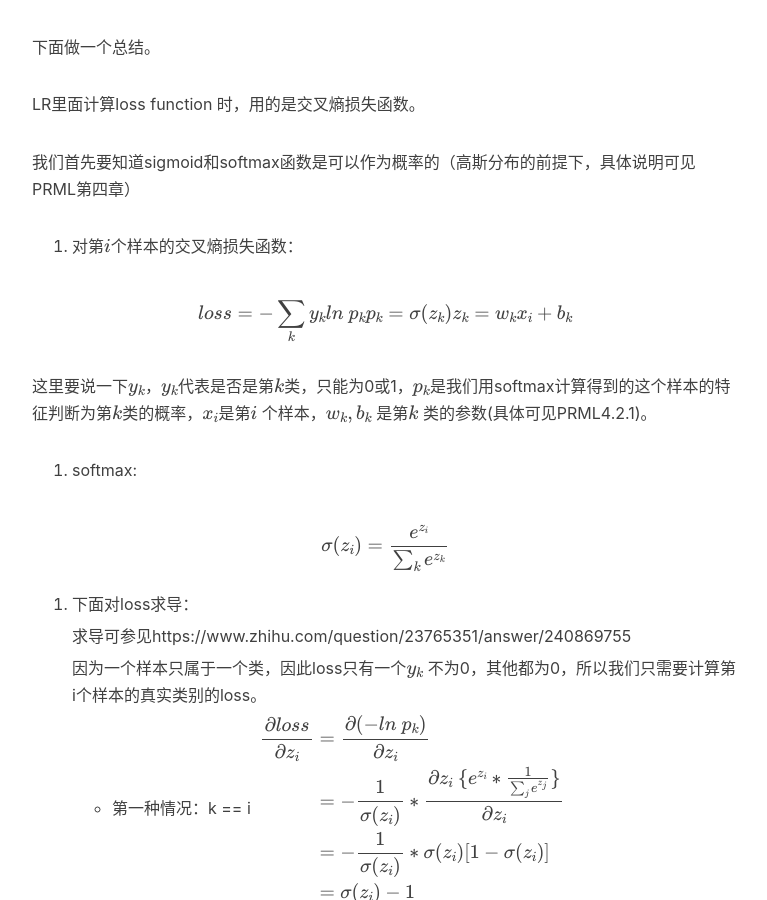
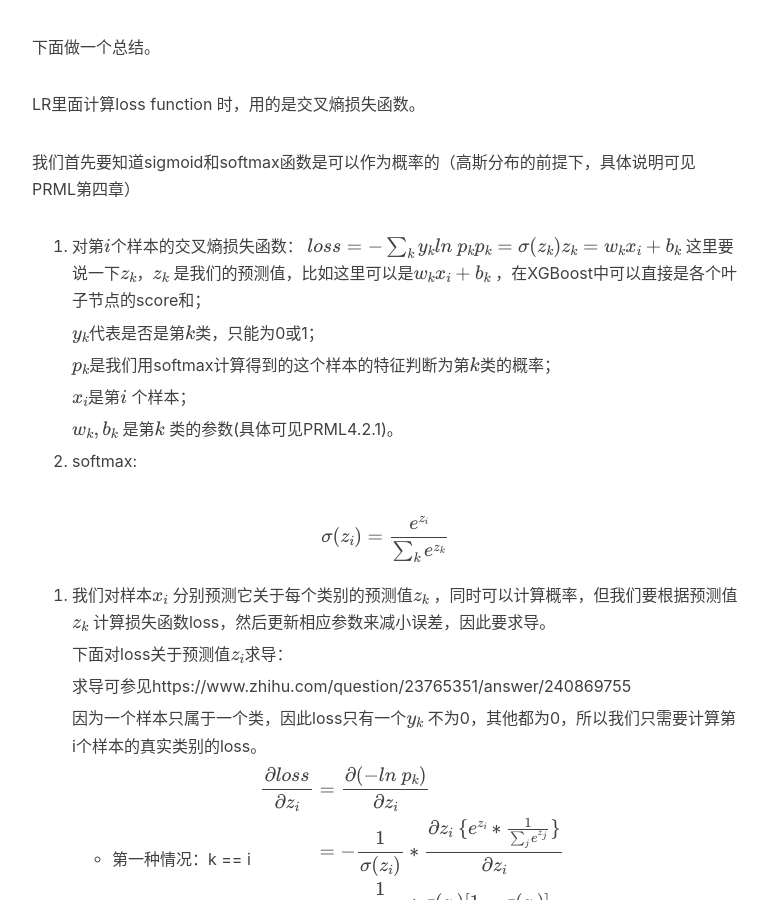
Before and after one commit to Mrtriste/Mrtriste.github.io, a Jekyll site: the page built from _posts/2017-12-08-交叉熵损失函数.md, in a window 1280 px wide and 900 px high, scrolled down 770 px. Shown: the whole window, without its empty margins (233-1000 px from the left). Built offline with Jekyll 4.4.1, drawn with Linux system fonts in a browser that asks for light colours; nearby versions of some CDN libraries; formulas are drawn with MathJax 3; comment, search, counter and statistics services are not loaded.

Commit message:
update 交叉熵损失函数

```diff
--- a/_posts/2017-12-08-交叉熵损失函数.md
+++ b/_posts/2017-12-08-交叉熵损失函数.md
@@ -27,14 +27,21 @@ LR里面计算loss function 时，用的是交叉熵损失函数。
 我们首先要知道sigmoid和softmax函数是可以作为概率的（高斯分布的前提下，具体说明可见PRML第四章）
 
 1. 对第$$i$$个样本的交叉熵损失函数：
+   $$
+   loss=-\sum_k y_kln\ p_k\\
+   p_k = \sigma(z_k)\\
+   z_k=w_kx_i+b_k
+   $$
+   这里要说一下$$z_k$$，$$z_k$$ 是我们的预测值，比如这里可以是$$w_kx_i+b_k$$ ，在XGBoost中可以直接是各个叶子节点的score和；
 
-$$
-loss=-\sum_k y_kln\ p_k\\
-p_k = \sigma(z_k)\\
-z_k=w_kx_i+b_k
-$$
+   $$y_k$$代表是否是第$$k$$类，只能为0或1；
 
-这里要说一下$$y_k$$，$$y_k$$代表是否是第$$k$$类，只能为0或1，$$p_k$$是我们用softmax计算得到的这个样本的特征判断为第$$k$$类的概率，$$x_i$$是第$$i$$ 个样本，$$w_k,b_k$$ 是第$$k$$ 类的参数(具体可见PRML4.2.1)。
+   $$p_k$$是我们用softmax计算得到的这个样本的特征判断为第$$k$$类的概率；
+
+   $$x_i$$是第$$i$$ 个样本；
+
+   $$w_k,b_k$$ 是第$$k$$ 类的参数(具体可见PRML4.2.1)。
+
 
 2. softmax:
 
@@ -42,7 +49,9 @@ $$
 \sigma(z_i)=\frac{e^{z_i}}{\sum_k{e^{z_k}}}
 $$
 
-3. 下面对loss求导：
+3. 我们对样本$$x_i$$ 分别预测它关于每个类别的预测值$$z_k$$ ，同时可以计算概率，但我们要根据预测值$$z_k$$ 计算损失函数loss，然后更新相应参数来减小误差，因此要求导。
+
+   下面对loss关于预测值$$z_i$$求导：
 
    求导可参见https://www.zhihu.com/question/23765351/answer/240869755
 
```
